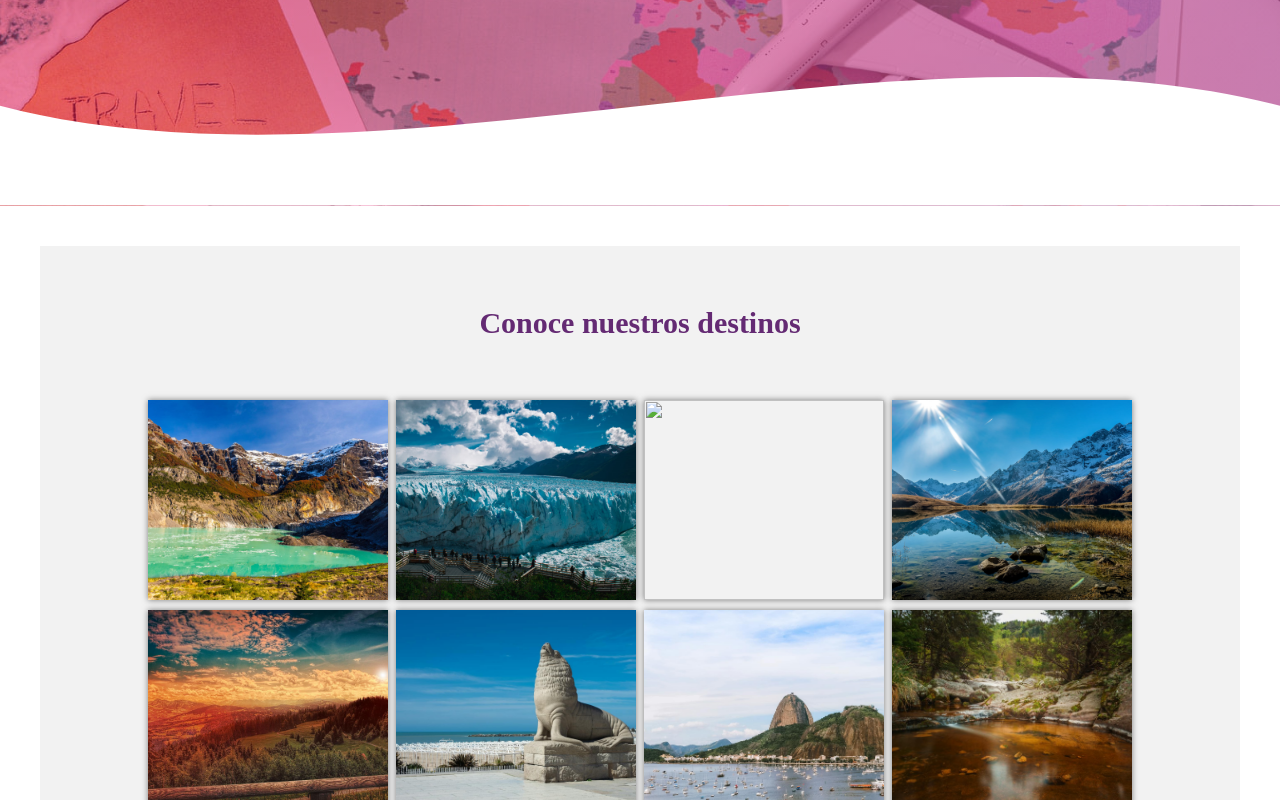
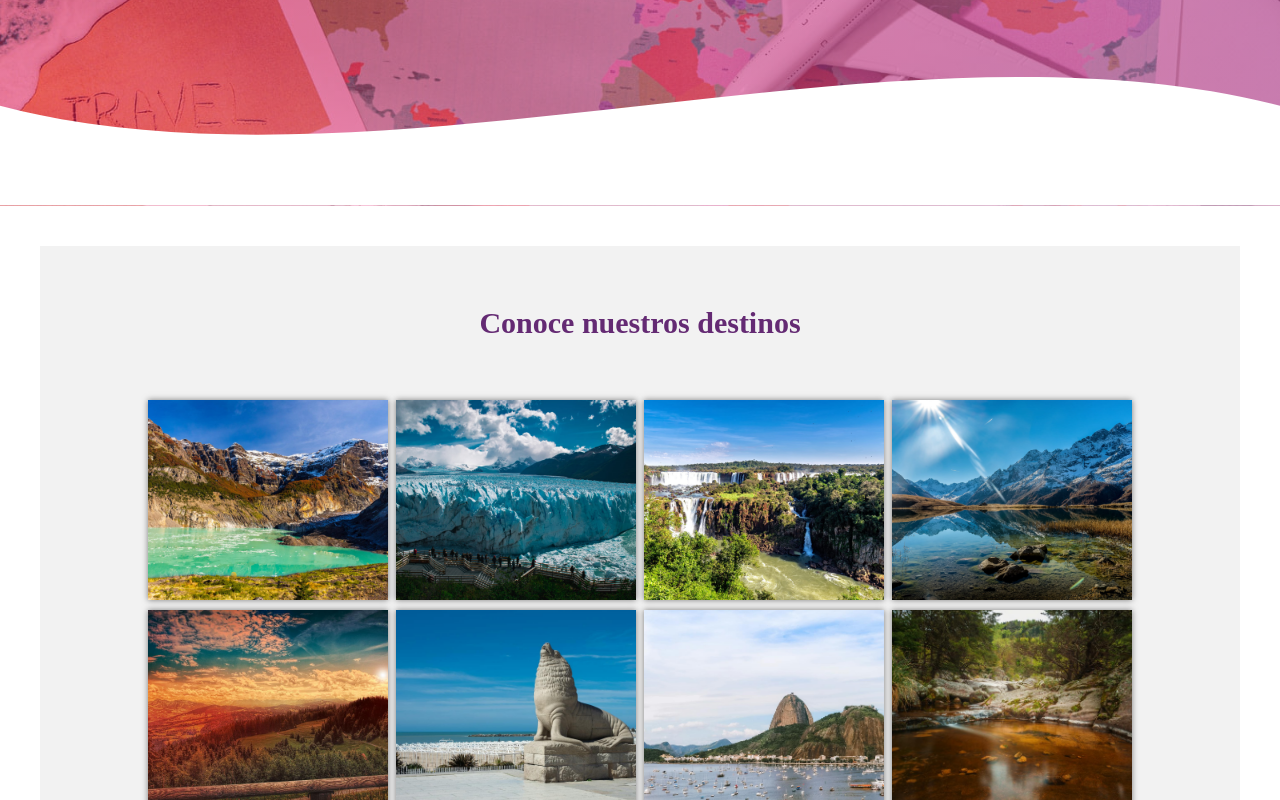
Before and after one commit to Yesicakohler/Paginaweb, a plain HTML site: page pages/destinos.html in a window 1280 px wide. Shown: the part 394-1194 px from the top of the page. Drawn offline with Linux system fonts and the light colour scheme.

Commit message:
Actualizacion0

```diff
--- a/css/estilos.css
+++ b/css/estilos.css
@@ -395,6 +395,7 @@ footer{
     }
     }
 
+
 main{
     margin: 20px;
     padding: 20px;
--- a/pages/destinos.html
+++ b/pages/destinos.html
@@ -47,7 +47,7 @@
                         </div>
                     </div>
                     <div class="imagen-des">
-                        <img src="../assets/img/cataratas2.jpg alt="">
+                        <img src="../assets/img/cataratas2.jpg"">
                         <div class="hover-galeria">
                             <img src="../assets/img/icono.png" alt="">
                             <p>Las cataratas del iguazu</p>
```
Lines whose indentation alone changed are shown as unchanged.
